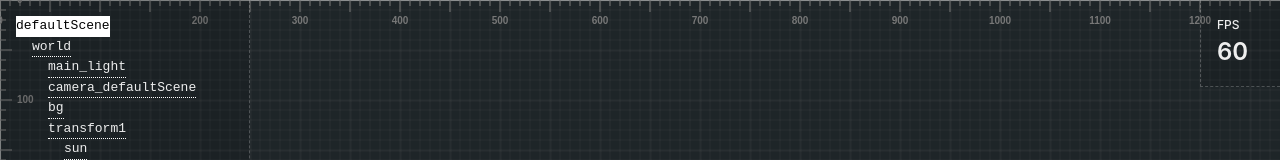
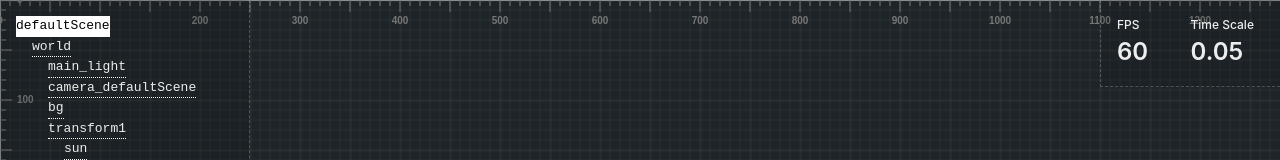
Before and after one commit to ankushjamdagani/unwitty-engine, a React app: page / in a window 1280 px wide. Shown: the top 160 px of the page. Built offline with nearby package versions, Linux system fonts and the light colour scheme.

Commit message:
added time scale to debugger

```diff
--- a/src/editor/components/organisms/FPSDebugger/index.js
+++ b/src/editor/components/organisms/FPSDebugger/index.js
@@ -1,24 +1,32 @@
 import React from 'react';
 import { connect } from 'react-redux';
-import { Flex, Stat, StatLabel, StatNumber } from '@chakra-ui/react';
+import { Stat, StatLabel, StatNumber, StatGroup } from '@chakra-ui/react';
 
 import Panel from '../../molecules/Panel';
 
-const FPSDebugger = ({ fps }) => (
+const FPSDebugger = ({ fps, timeScale }) => (
   <Panel>
-    <Flex
+    <StatGroup
       p={4}
       bg='rgba(0, 0, 0, 0.1)'
       borderLeft='dashed 1px #ffffff38'
       borderBottom='dashed 1px #ffffff38'
-      width='80px'
+      flexShrink={0}
+      width='180px'
     >
       <Stat>
         <StatLabel fontSize='xs'>FPS</StatLabel>
         <StatNumber>{fps}</StatNumber>
       </Stat>
-    </Flex>
+      <Stat>
+        <StatLabel fontSize='xs'>Time Scale</StatLabel>
+        <StatNumber>{timeScale}</StatNumber>
+      </Stat>
+    </StatGroup>
   </Panel>
 );
 
-export default connect((state) => ({ fps: state.timing.fps }))(FPSDebugger);
+export default connect((state) => ({
+  fps: state.timing.fps,
+  timeScale: state.timing.timeScale
+}))(FPSDebugger);
```
